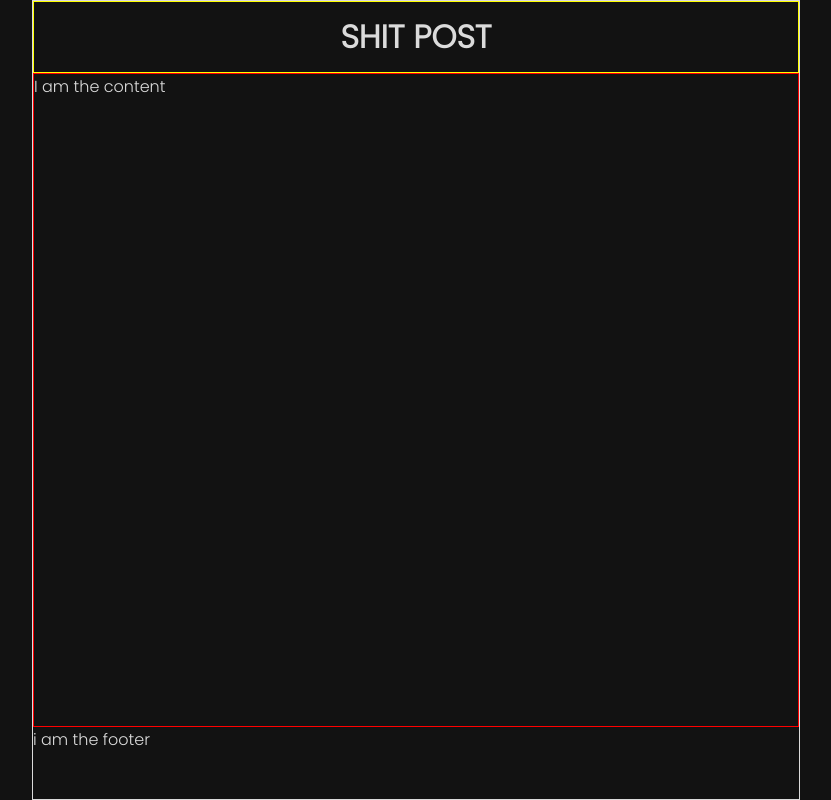
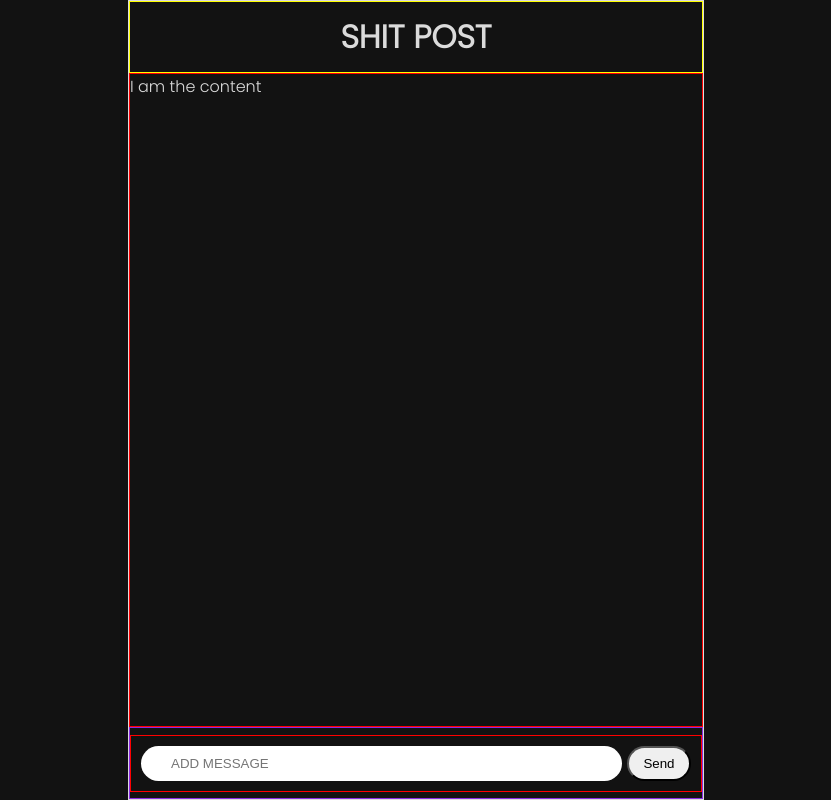
Before and after one commit to TrustAFK/SHITPOST, a React (Create React App) app: page / in a window 1280 px wide. Shown: the whole page, without its empty margins (224-1055 px from the left). Built offline with nearby package versions, Linux system fonts and the light colour scheme.

Commit message:
not able to fetch the post collection from firebase

```diff
--- a/package.json
+++ b/package.json
@@ -6,6 +6,7 @@
     "@testing-library/jest-dom": "^5.16.5",
     "@testing-library/react": "^13.4.0",
     "@testing-library/user-event": "^13.5.0",
+    "firebase": "^9.17.1",
     "react": "^18.2.0",
     "react-dom": "^18.2.0",
     "react-scripts": "5.0.1",
--- a/src/App.css
+++ b/src/App.css
@@ -11,7 +11,7 @@
 
 }
 .container{
-  width: 60%;
+  width: 45%;
   margin: 0 auto;
   border: 1px #dbdbdb solid ;
   height: 100%;
--- a/src/components/Content.jsx
+++ b/src/components/Content.jsx
@@ -1,7 +1,24 @@
-import React from 'react'
+import React, { useEffect, useState } from 'react'
+import {query  , collection , orderBy , onSnapshot} from "firebase/firestore"
+import {db} from "./Firebase"
 import "./Content.css"
 
 function Content() {
+  const[postgot , setpostgot ] = useState([]);
+  // useEffect(() => {
+  //   const q = query(collection(db, 'shitposts'), orderBy('timestamp'));
+  //   const unsubscribe = onSnapshot(q, (querySnapshot) => {
+  //     let postgot = [];
+  //     querySnapshot.forEach((doc) => {
+  //       postgot.push({ ...doc.data(), id: doc.id });
+  //     });
+  //     setpostgot(postgot);
+  //   });
+  //   return () => unsubscribe();
+  // }, []);
+  // const q = query(collection(db, 'shitposts'), orderBy('timestamp'));
+  console.log(db)
+  // console.log(collection(db , "lol"))
   return (
     <div className='Content' >
 
--- /dev/null
+++ b/src/components/Firebase.js
@@ -0,0 +1,14 @@
+
+import { initializeApp } from 'firebase/app';import { getFirestore, collection, getDocs } from 'firebase/firestore/lite';
+
+const firebaseConfig = {
+    apiKey: "AIzaSyA2whOmXBcQGAmsphpqv3h_BwMD0sHO8xQ",
+    authDomain: "chat-mern-nocss.firebaseapp.com",
+    projectId: "chat-mern-nocss",
+    storageBucket: "chat-mern-nocss.appspot.com",
+    messagingSenderId: "1053427809648",
+    appId: "1:1053427809648:web:1fe5e1b68e2b70549b63b5",
+    measurementId: "G-RXL532W4RR"
+  };
+  const app = initializeApp(firebaseConfig);
+ export const db = getFirestore(app);
--- a/src/components/Footer.css
+++ b/src/components/Footer.css
@@ -0,0 +1,37 @@
+.Footer{
+    height: 9%;
+}
+.Footer_content{
+
+ display: flex;
+ align-items: center;
+ justify-content: center;
+ height: 100%;
+ border: 1px solid blueviolet;
+}
+
+form{
+    display: flex;
+    align-items: center;
+    justify-content: space-around;
+    border: 1px solid red;
+   flex: 1;
+   padding: 10px;
+}
+form > input{
+ /* height: 25px;   */
+ padding: 10px;
+ border-radius: 30px;
+ flex: 1;
+ border: none;
+ padding-left: 30px;
+
+}
+form> button {
+    flex: .1;
+    padding: 8px;
+    border-radius: 20px;
+    margin-left:5px ;
+    font-weight: 300;
+
+}
--- a/src/components/Footer.jsx
+++ b/src/components/Footer.jsx
@@ -1,10 +1,27 @@
-import React from 'react'
+import React, { useState } from 'react'
+import "./Footer.css"
+
+
 
 function Footer() {
+
+  const [input , setinput] = useState("")
+  const getinput =(e)=>{
+    e.preventDefault();
+    console.log(input);
+
+  }
+
   return (
-    <div className='Fotter'>
+    <div className='Footer'>
 
-        i am the footer
+        <div className="Footer_content">
+          <form >
+          <input type="text" placeholder='ADD MESSAGE'value ={input} onChange={e=>setinput(e.target.value)} />
+          <button type='submit' onClick={getinput}  > Send </button>
+
+          </form>
+        </div>
 
 
     </div>
```
Also changed, not shown: ThingToAdd.txt (added), 1 other file (tests, documents, lock files or other folders).
